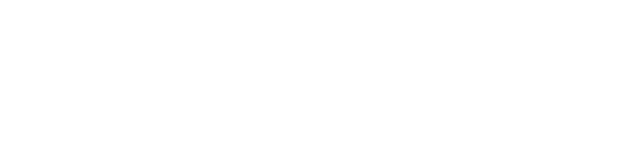
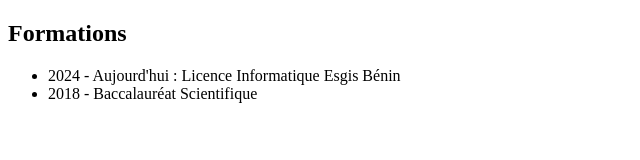
Before and after one commit to TSNB19/mon-cv, a plain HTML site: page index.html in a window 1280 px wide. Shown: the whole page, without its empty margins (0-640 px from the left). Drawn offline with Linux system fonts and the light colour scheme.

Commit message:
mise en place de la section formations

```diff
--- a/index.html
+++ b/index.html
@@ -7,6 +7,12 @@
   <link rel="stylesheet" href="style.css" />
 </head>
 <body>
-
+    <section id ="formations">
+        <h2>Formations</h2>
+        <ul>
+            <li>2024 - Aujourd'hui : Licence Informatique Esgis Bénin</li>
+            <li>2018 - Baccalauréat Scientifique</li>
+        </ul>
+    </section>
 </body>
 </html>
```
